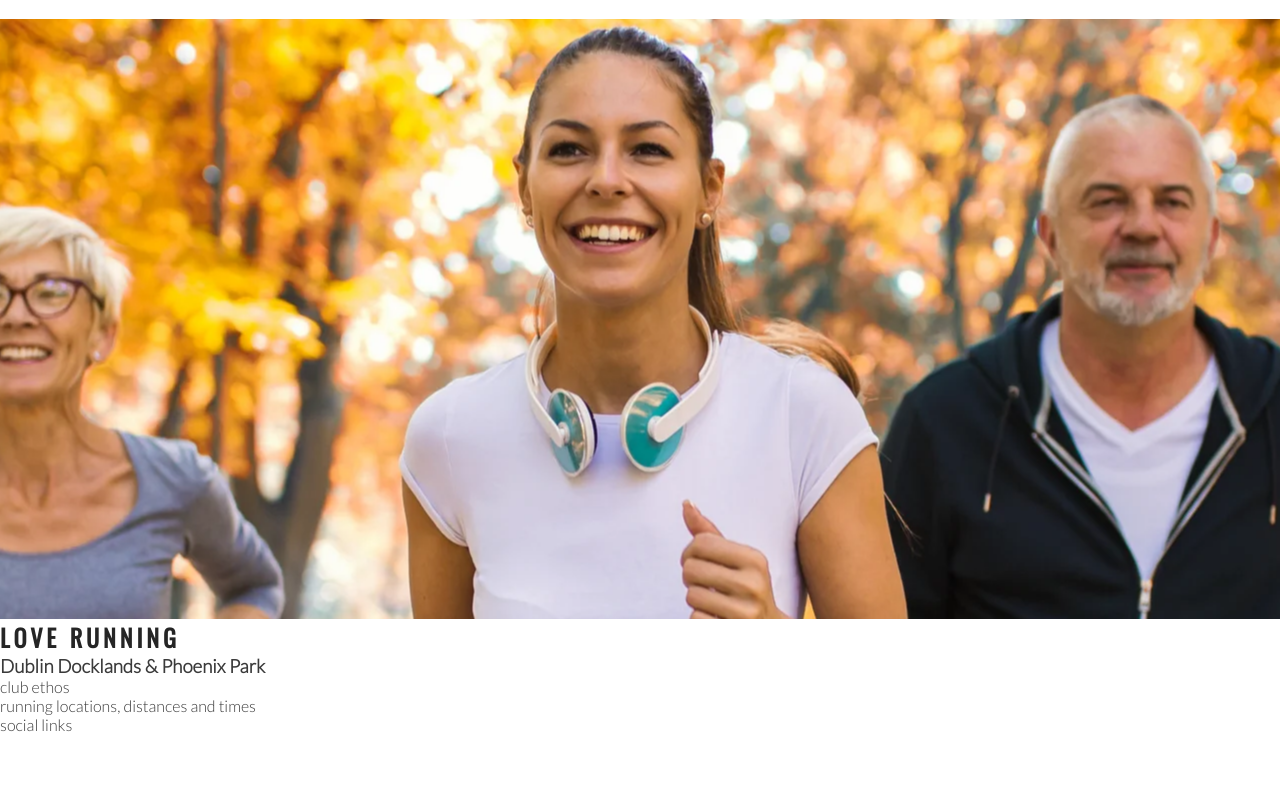
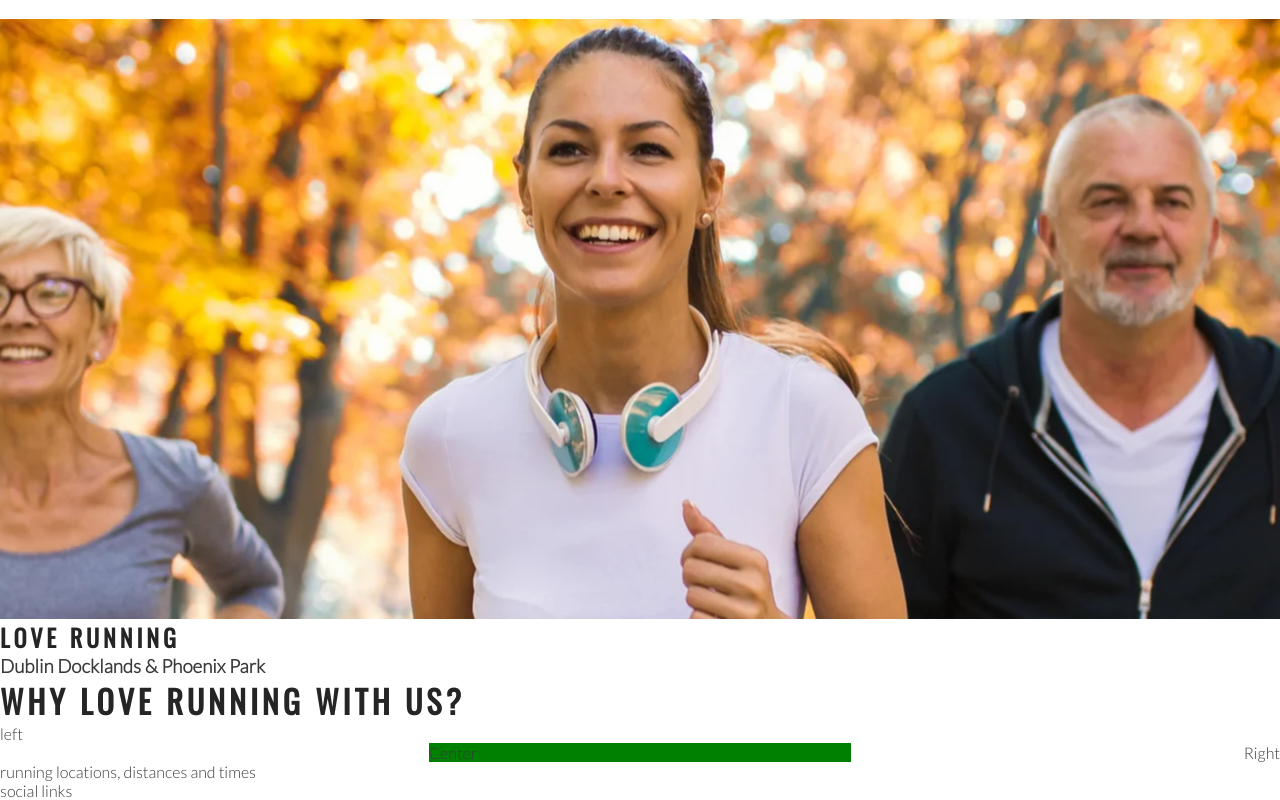
Before and after one commit to Bri-xn/love-running, a plain HTML site: page index.html in a window 1280 px wide. Shown: the part 685-1485 px from the top of the page. Before the commit the page ends 1419 px from the top, so only its background shows below. Drawn offline with nearby package versions, Linux system fonts and the light colour scheme.

Commit message:
add club ethos main structure

```diff
--- a/assets/css/style.css
+++ b/assets/css/style.css
@@ -36,7 +36,10 @@ h2 {
 
 #menu,
 #logo {
+    float: left;
+    font-size: 280%;
     line-height: 75px;
+    margin left: 30px;
 }
 
 #menu li {
@@ -112,3 +115,29 @@ h2 {
     position: absolute;
 
 }
+
+/* club ethos */
+
+#club-ethos {
+    height: 600px;
+
+}
+
+#left-about {
+    padding-top: 30px;
+    width: 33%;
+    float: left;
+}
+
+#right-about {
+    padding-top:
+        width:33%;
+    float: right;
+    background-color:silver:
+}
+
+#center-about {
+    width: 33%;
+    margin: 0 auto;
+    background-color: green;
+}
--- a/index.html
+++ b/index.html
@@ -40,8 +40,11 @@
 
         </div>
     </section>
-    <section>
-        club ethos
+    <section id="Club-ethos"></section>
+        <h1>Why Love Running With Us?</h1>
+        <div id='Left-about'>left</div>
+        <div id="right-about">Right</div>
+        <div id="center-about">Center</div>
     </section>
     <section>
         running locations, distances and times
```
